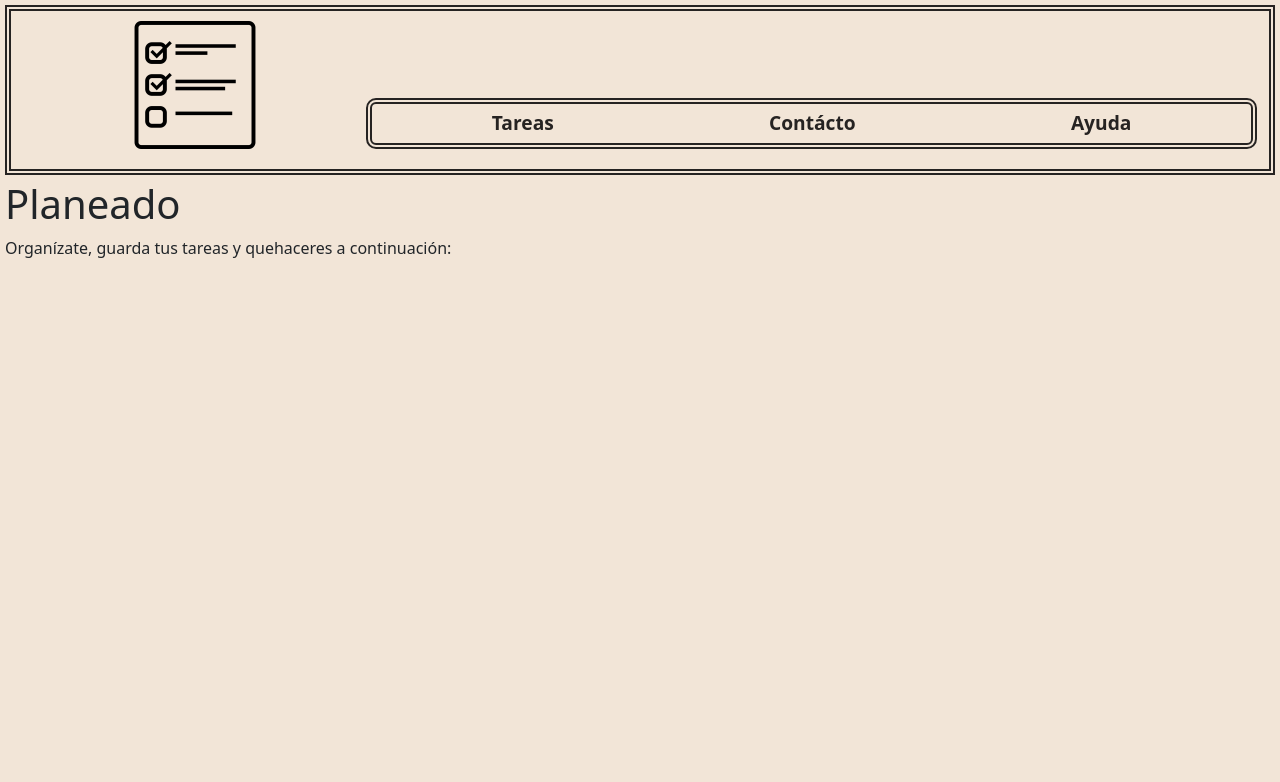
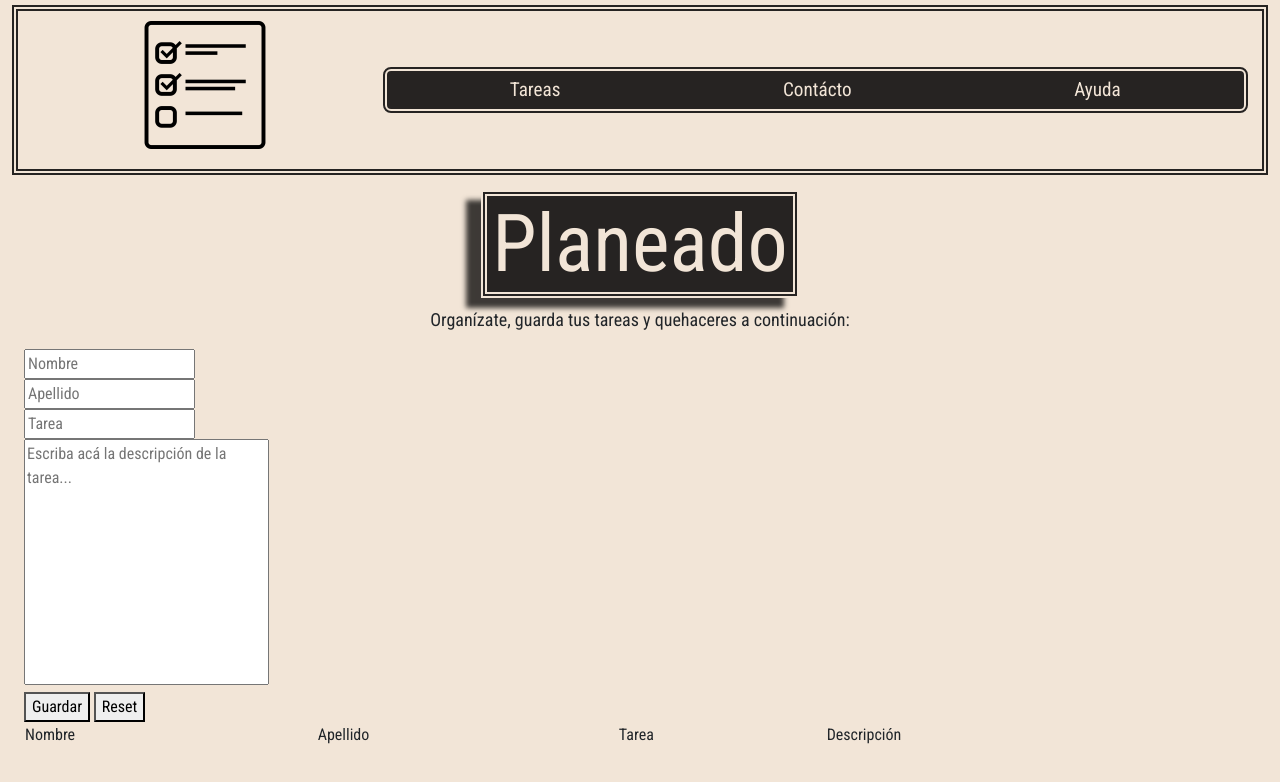
Before and after one commit to Franco-Odone/proyecto2M1BUDD, a plain HTML site: page index.html in a window 1280 px wide. Drawn offline with nearby package versions, Linux system fonts and the light colour scheme.

Commit message:
Cuarto commit adición main/pruebas con javascript

```diff
--- a/index.html
+++ b/index.html
@@ -2,14 +2,18 @@
 <html lang="es">
 <head>
     <meta charset="UTF-8">
+    <meta http-equiv="X-UA-Compatible" content="IE=edge">
     <meta name="author" content="Franco Odone">
-    <meta http-equiv="X-UA-Compatible" content="IE=edge">
     <meta name="viewport" content="width=device-width, initial-scale=1.0">
     <link href="https://cdn.jsdelivr.net/npm/bootstrap@5.2.0/dist/css/bootstrap.min.css" rel="stylesheet" integrity="sha384-gH2yIJqKdNHPEq0n4Mqa/HGKIhSkIHeL5AyhkYV8i59U5AR6csBvApHHNl/vI1Bx" crossorigin="anonymous">
     <link rel="stylesheet" type="text/css" href="./style/style.css">
+    <link rel="preconnect" href="https://fonts.googleapis.com">
+    <link rel="preconnect" href="https://fonts.gstatic.com" crossorigin>
+    <link href="https://fonts.googleapis.com/css2?family=Roboto+Condensed&display=swap" rel="stylesheet">
+    <link rel="shortcut icon" href="./img/tasks_113292 - copia.ico" type="image/x-icon">
     <title>Home | CRUD</title>
 </head>
-<body>
+<body class="container-fluid" id="body">
     <header class="container-fluid">
         <div class="header__div container-fluid">
             <a href="#"><img src="./img/tasks_113292.png" alt="CRUD Logo"></a>
@@ -20,12 +24,45 @@
             </nav>
         </div>
     </header>
-    <main>
-        <div>
-            <div>
+    <main class="container-fluid">
+        <div class="container-fluid crud">
+            <div class="container-fluid titulo">
                 <h1>Planeado</h1>
                 <p>Organízate, guarda tus tareas y quehaceres a continuación:</p>
             </div>
+
+            <form id="form" action="/formulario" method="post">
+                <div>
+                    <input type="text" id="nombre" name="nombre" placeholder="Nombre" required>
+                </div>
+                <div>
+                    <input type="text" id="apellido" name="apellido" placeholder="Apellido" required>
+                </div>
+                <div>
+                    <input type="text" id="tarea" name="tarea" placeholder="Tarea" required>
+                </div>
+                <div>
+                    <textarea name="descripcion" id="descripcion" cols="30" rows="10" placeholder="Escriba acá la descripción de la tarea..." required></textarea>
+                </div>
+                <div>
+                    <button type="button" id="btn">Guardar</button>
+                    <button type="reset">Reset</button>
+                </div>
+            </form>
+            <div id="msg">
+
+            </div>
+            <table id="table">
+                <thead>
+                    <td class="col">Nombre</td>
+                    <td class="col">Apellido</td>
+                    <td class="col">Tarea</td>
+                    <td class="col">Descripción</td>
+                </thead>
+                <tbody>
+
+                </tbody>
+            </table>
         </div>
     </main>
     <script src="https://cdn.jsdelivr.net/npm/bootstrap@5.2.0/dist/js/bootstrap.bundle.min.js" integrity="sha384-A3rJD856KowSb7dwlZdYEkO39Gagi7vIsF0jrRAoQmDKKtQBHUuLZ9AsSv4jD4Xa" crossorigin="anonymous"></script>
--- a/script/script.js
+++ b/script/script.js
@@ -0,0 +1,40 @@
+document.getElementById('btn').addEventListener('click', guardar);
+
+// Función 'Create'
+function guardar() {
+
+    let x = inputData();
+    let y = dataLocalStorage(x);
+    // console.log(y);
+}
+
+// Con esta función se obtienen los valores de los inputs
+function inputData(){
+
+    let nombre = document.getElementById('nombre').value;
+    let apellido = document.getElementById('apellido').value;
+    let tarea = document.getElementById('tarea').value;
+    let descripcion = document.getElementById('descripcion').value;
+
+    let arr = [nombre, apellido, tarea, descripcion];
+    return arr;
+}
+
+// Con esta función se crean los 'Key' y los 'Value' en el local storage y a la vez se obtienen de vuelta
+function dataLocalStorage(x) {
+
+    localStorage.setItem('Nombre', x[0]);
+    localStorage.setItem('Apellido', x[1]);
+    localStorage.setItem('Tarea', x[2]);
+    localStorage.setItem('Descripción', x[3]);
+
+
+    let n = localStorage.getItem('Nombre');
+    let a= localStorage.getItem('Apellido');
+    let t = localStorage.getItem('Tarea');
+    let d = localStorage.getItem('Descripción');
+
+    let arr = [n, a, t, d];
+    return arr;
+
+}
--- a/style/style.css
+++ b/style/style.css
@@ -1,7 +1,7 @@
-body {
+#body {
     background-color: #f2e5d7;
+    font-family: 'Roboto Condensed', sans-serif;
     min-width: fit-content;
-    padding: 0 5px;
 }
 
 /* Header */
@@ -30,27 +30,29 @@ header {
 }
 
 .header__div > a > img {
-    width: 8rem;
+    width: 6rem;
 }
 
 .header__div > nav {
     grid-area: b;
+    justify-self: center;
     margin-top: 10px;
     text-align: center;
+    background-color: #262322;
     border-radius: 10px;
-    border: solid 2px #262322;
+    border: 6px double #f2e5d7;
     display: flex;
     flex-direction: column;
-    justify-content: space-evenly;
 }
+
 .header__div > nav > a {
-    color: #262322;
-    font-weight: 600;
+    color: #f2e5d7;
+    font-weight: 400;
     text-decoration: none;
 }
+
 .header__div > nav > a:not(:last-child) {
-    border-bottom: 2px solid #262322;
-    border-radius: 5px;
+    border-bottom: 1px solid #f2e5d7;
 }
 
 /* Header responsive */
@@ -60,31 +62,90 @@ header {
     header {
         padding-bottom: 0;
     }
+
     .header__div {
         grid-template-areas:
         "a b b b"
         "a b b b";
     }
+
     .header__div > a > img {
+        width: 8rem;
         margin-bottom: 20px;
     }
+
     .header__div > nav {
         height: fit-content;
-        align-self: flex-end;
+        align-self: center;
         margin-bottom: 20px;
         font-size: 1.2rem;
-        border: 6px double #262322;
+        border: 6px double #f2e5d7;
         flex-direction: row;
         justify-content: space-around;
     }
+
     .header__div > nav > a {
         margin: 5px 0;
         transition: transform;
     }
+
     .header__div > nav > a:hover {
         transform: scale(110%);
     }
+
     .header__div > nav > a:not(:last-child) {
         border-bottom: none;
     }
 }
+
+/* Main */
+
+main {
+    margin: 15px 0;
+    min-width: fit-content;
+    display: flex;
+    flex-direction: column;
+    height: 100vh;
+}
+
+.crud {
+    padding: 0;
+    box-sizing: border-box;
+    display: grid;
+    grid-template-areas:
+    "a a a a"
+    "b b b b "
+    "c c c c";
+}
+
+.crud > .titulo {
+    grid-area: a;
+    display: flex;
+    flex-direction: column;
+    align-items: center;
+}
+
+.crud > .titulo > h1 {
+    font-size: 5rem;
+    color: #f2e5d7;
+    padding: 0 5px;
+    border: 6px double #f2e5d7;
+    background-color: #262322;
+    box-shadow: -15px 10px 5px 0px rgba(0,0,0,0.75);
+}
+.crud > .titulo > p {
+    text-align: center;
+    font-size: large;
+}
+
+.crud > form {
+    grid-area: b;
+}
+
+.crud > form  > div:nth-child(4) > textarea {
+    resize: none;
+}
+
+.crud > table {
+    grid-area: c;
+}
```
Also changed, not shown: img/tasks_113292 - copia.ico (added).
